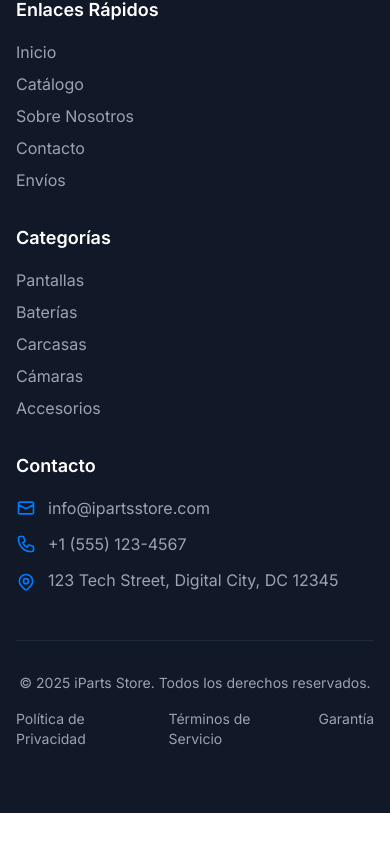
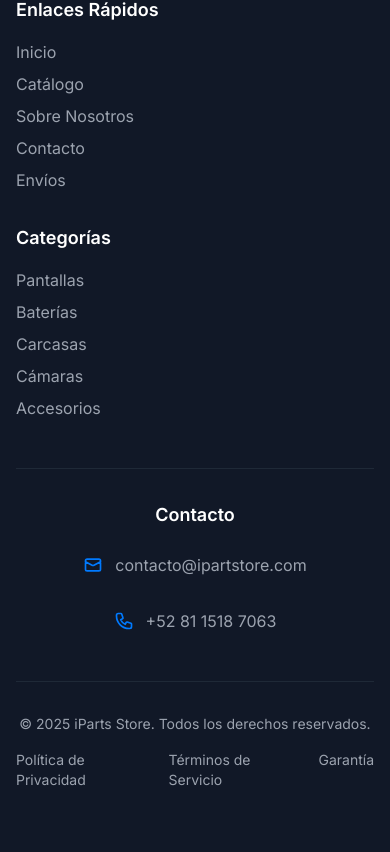
Before and after one commit to farogu/iparts-store-webfront, a React (Vite) app: page /catalog in a window 390 px wide. Shown: the part 3782-4634 px from the top of the page. Before the commit the page ends 4595 px from the top, so only its background shows below. Built offline with nearby package versions, Linux system fonts and the light colour scheme; no server answers.

Commit message:
Fix: Update contact section
Update the contact section to use the specified email and phone number, and remove the address.

```diff
--- a/src/components/Footer.tsx
+++ b/src/components/Footer.tsx
@@ -7,7 +7,7 @@ const Footer = () => {
   return (
     <footer className="bg-gray-900 text-white">
       <div className="max-w-7xl mx-auto px-4 sm:px-6 lg:px-8 py-16">
-        <div className="grid grid-cols-1 md:grid-cols-4 gap-8">
+        <div className="grid grid-cols-1 md:grid-cols-3 gap-8">
           {/* Company Info */}
           <div className="space-y-4">
             <h3 className="text-2xl font-bold">
@@ -59,30 +59,27 @@ const Footer = () => {
               <li><Link to="/catalog?category=accesorios" className="text-gray-400 hover:text-electric-blue transition-colors">Accesorios</Link></li>
             </ul>
           </div>
+        </div>
 
-          {/* Contact Info */}
-          <div>
-            <h4 className="text-lg font-semibold mb-4">Contacto</h4>
-            <div className="space-y-3 text-gray-400">
+        {/* Contact Info Section - Now spans full width */}
+        <div className="mt-12 pt-8 border-t border-gray-800">
+          <h4 className="text-lg font-semibold mb-6 text-center">Contacto</h4>
+          <div className="flex flex-col md:flex-row justify-center items-center gap-8 text-gray-400">
             <div className="flex items-center">
               <svg className="w-5 h-5 mr-3 text-electric-blue" fill="none" stroke="currentColor" viewBox="0 0 24 24">
                 <path strokeLinecap="round" strokeLinejoin="round" strokeWidth="2" d="M3 8l7.89 4.26a2 2 0 002.22 0L21 8M5 19h14a2 2 0 002-2V7a2 2 0 00-2-2H5a2 2 0 00-2 2v10a2 2 0 002 2z"/>
               </svg>
-                info@ipartsstore.com
+              <a href="mailto:contacto@ipartstore.com" className="hover:text-electric-blue transition-colors">
+                contacto@ipartstore.com
+              </a>
             </div>
             <div className="flex items-center">
               <svg className="w-5 h-5 mr-3 text-electric-blue" fill="none" stroke="currentColor" viewBox="0 0 24 24">
                 <path strokeLinecap="round" strokeLinejoin="round" strokeWidth="2" d="M3 5a2 2 0 012-2h3.28a1 1 0 01.948.684l1.498 4.493a1 1 0 01-.502 1.21l-2.257 1.13a11.042 11.042 0 005.516 5.516l1.13-2.257a1 1 0 011.21-.502l4.493 1.498a1 1 0 01.684.949V19a2 2 0 01-2 2h-1C9.716 21 3 14.284 3 6V5z"/>
               </svg>
-                +1 (555) 123-4567
-              </div>
-              <div className="flex items-start">
-                <svg className="w-5 h-5 mr-3 mt-1 text-electric-blue" fill="none" stroke="currentColor" viewBox="0 0 24 24">
-                  <path strokeLinecap="round" strokeLinejoin="round" strokeWidth="2" d="M17.657 16.657L13.414 20.9a1.998 1.998 0 01-2.827 0l-4.244-4.243a8 8 0 1111.314 0z"/>
-                  <path strokeLinecap="round" strokeLinejoin="round" strokeWidth="2" d="M15 11a3 3 0 11-6 0 3 3 0 016 0z"/>
-                </svg>
-                123 Tech Street, Digital City, DC 12345
-              </div>
+              <a href="tel:+528115187063" className="hover:text-electric-blue transition-colors">
+                +52 81 1518 7063
+              </a>
             </div>
           </div>
         </div>
--- a/src/pages/Contact.tsx
+++ b/src/pages/Contact.tsx
@@ -1,4 +1,3 @@
-
 import Navigation from '@/components/Navigation';
 import Footer from '@/components/Footer';
 import { Button } from '@/components/ui/button';
@@ -121,8 +120,8 @@ const Contact = () => {
                   </div>
                   <div>
                     <h3 className="text-lg font-semibold text-gray-900">Email</h3>
-                    <p className="text-gray-600">info@ipartsstore.com</p>
-                    <p className="text-gray-600">soporte@ipartsstore.com</p>
+                    <p className="text-gray-600">contacto@ipartstore.com</p>
+                    <p className="text-gray-600">soporte@ipartstore.com</p>
                   </div>
                 </div>
               </CardContent>
@@ -138,26 +137,8 @@ const Contact = () => {
                   </div>
                   <div>
                     <h3 className="text-lg font-semibold text-gray-900">Teléfono</h3>
-                    <p className="text-gray-600">+1 (555) 123-4567</p>
+                    <p className="text-gray-600">+52 81 1518 7063</p>
                     <p className="text-gray-600">Lun - Vie: 9:00 AM - 6:00 PM</p>
-                  </div>
-                </div>
-              </CardContent>
-            </Card>
-
-            <Card className="bg-white shadow-lg">
-              <CardContent className="p-6">
-                <div className="flex items-start space-x-4">
-                  <div className="bg-electric-blue p-3 rounded-lg">
-                    <svg className="w-6 h-6 text-white" fill="none" stroke="currentColor" viewBox="0 0 24 24">
-                      <path strokeLinecap="round" strokeLinejoin="round" strokeWidth="2" d="M17.657 16.657L13.414 20.9a1.998 1.998 0 01-2.827 0l-4.244-4.243a8 8 0 1111.314 0z"/>
-                      <path strokeLinecap="round" strokeLinejoin="round" strokeWidth="2" d="M15 11a3 3 0 11-6 0 3 3 0 016 0z"/>
-                    </svg>
-                  </div>
-                  <div>
-                    <h3 className="text-lg font-semibold text-gray-900">Dirección</h3>
-                    <p className="text-gray-600">123 Tech Street</p>
-                    <p className="text-gray-600">Digital City, DC 12345</p>
                   </div>
                 </div>
               </CardContent>
```
Lines whose indentation alone changed are shown as unchanged.
